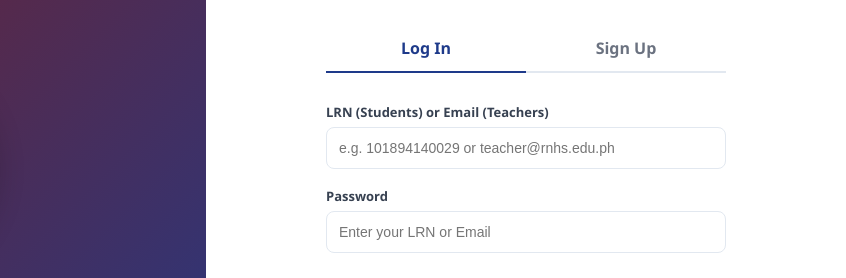
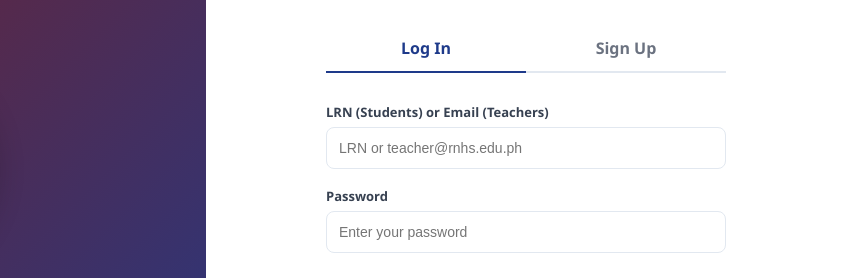
Before and after one commit to MEdmarson/RHNS-Management-System, a plain HTML site: page frontend/index.html in a window 1280 px wide. Shown: the part 187-465 px from the top of the page, 434-1280 px from the left. Drawn offline with Linux system fonts and the light colour scheme.

Commit message:
minor login

```diff
--- a/frontend/index.html
+++ b/frontend/index.html
@@ -33,11 +33,11 @@
         <form id="loginForm">
           <div class="form-group">
             <label>LRN (Students) or Email (Teachers)</label>
-            <input type="text" id="loginEmail" placeholder="e.g. 101894140029 or teacher@rnhs.edu.ph" required>
+            <input type="text" id="loginEmail" placeholder="LRN or teacher@rnhs.edu.ph" required>
           </div>
           <div class="form-group">
             <label>Password</label>
-            <input type="password" id="loginPassword" placeholder="Enter your LRN or Email" required>
+            <input type="password" id="loginPassword" placeholder="Enter your password" required>
           </div>
           <button type="submit" class="btn-submit">Log In</button>
           <div id="loginError" class="error-msg"></div>
```
